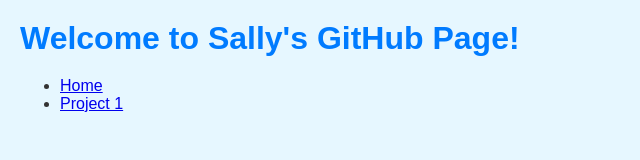
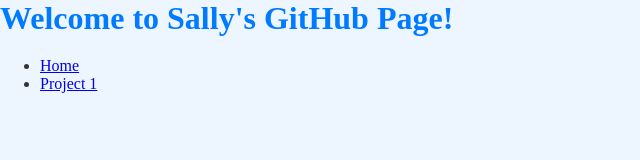
Before and after one commit to 1sallyb/1sallyb.github.io, a plain HTML site: page index.html in a window 1280 px wide. Shown: the whole page, without its empty margins (0-640 px from the left). Drawn offline with Linux system fonts and the light colour scheme.

Commit message:
Update styles.css
Updating background and text color

```diff
--- a/styles.css
+++ b/styles.css
@@ -6,8 +6,8 @@ body, h1, p {
 
 /* Set a black background color and white text color for the body */
 body {
-    background-color: #e6f7ff; /* Soft Blue */
-    color: #333;
+    background-color: #edf5ff; /* Very soft blue */
+    color: #333; /* Dark text;
     font-family: Arial, sans-serif;
     padding: 20px;
 }
```
